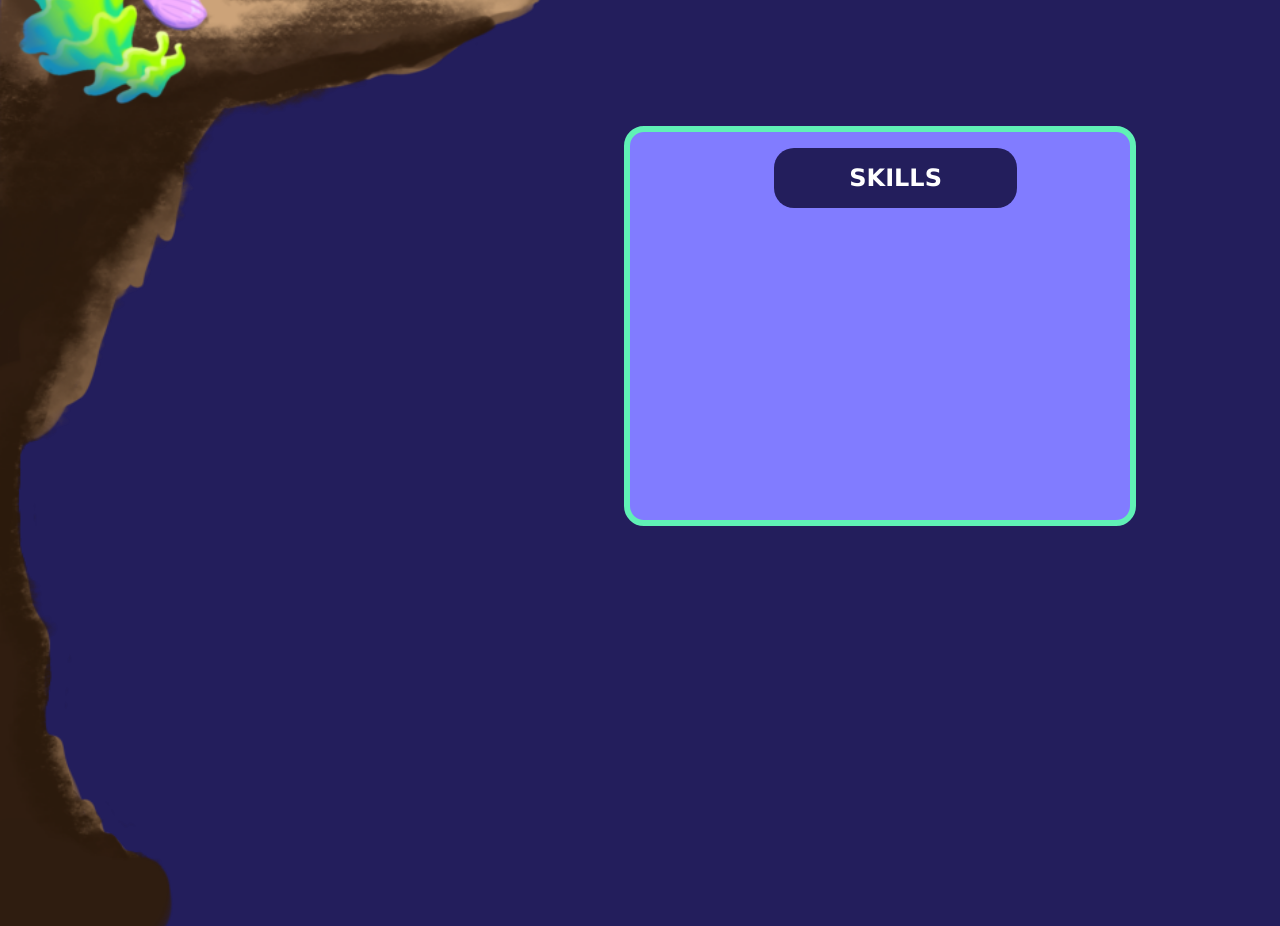
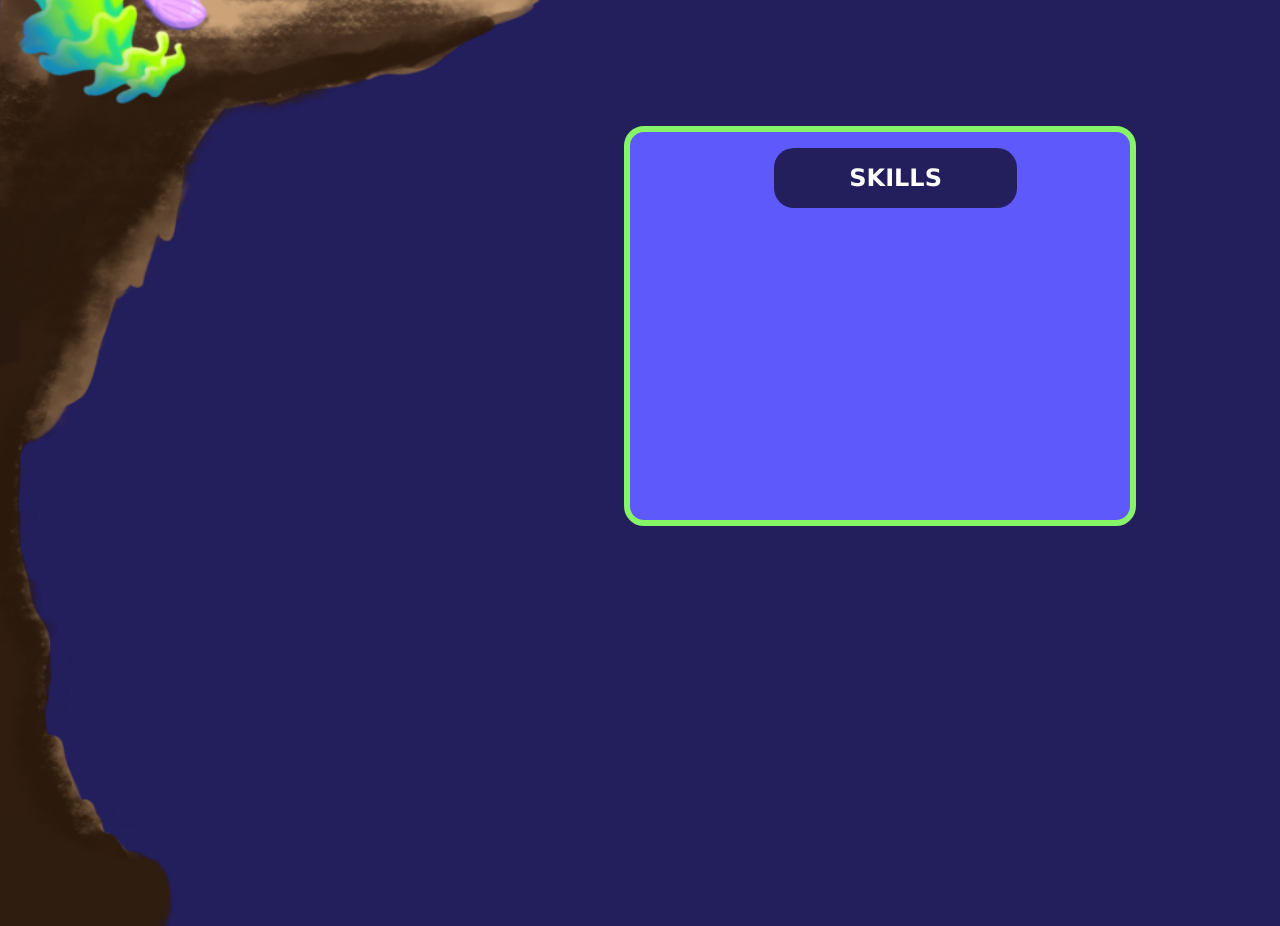
Before and after one commit to MeriChrimmas/wd-leiweb2-td21, a plain HTML site: page index.html in a window 1280 px wide. Shown: the part 1180-2106 px from the top of the page. Drawn offline with Linux system fonts and the light colour scheme.

Commit message:
oct 23 1 pm

```diff
--- a/assets/css/style.css
+++ b/assets/css/style.css
@@ -182,9 +182,9 @@ body{
     padding: 1rem;
     display: center;
     align-items: center;
-    border: 6px #60f1b6 solid;
+    border: 6px #87f366 solid;
     border-radius: 20px;;
-    background-color: #817cff;
+    background-color: #5e59fa;
     padding: 1rem;
     width: 40dvw;
     height: 50dvh;
```
